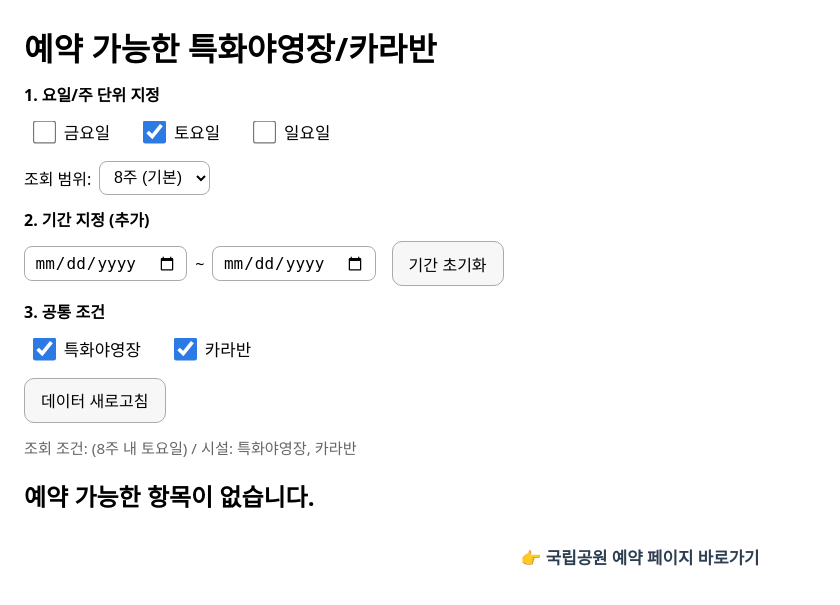
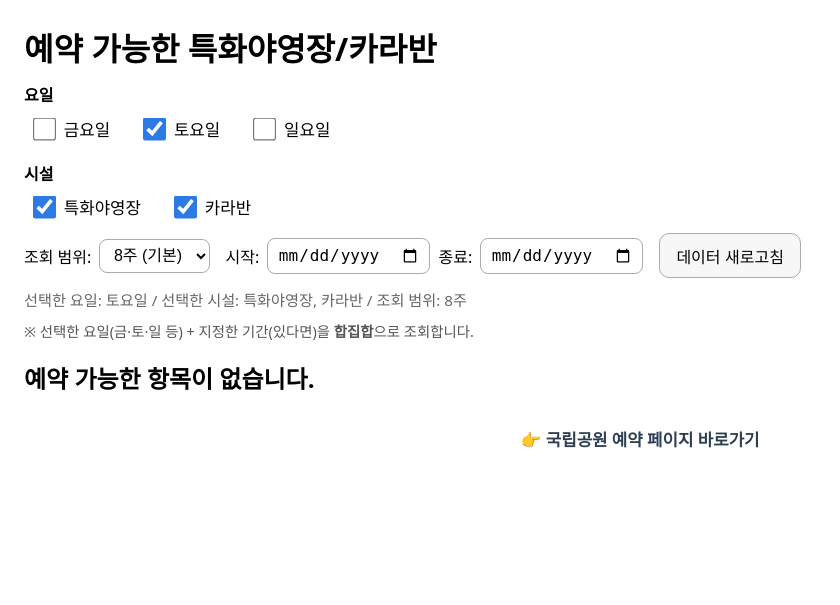
Before and after one commit to JaykayChoi/knps-reservation-viewer, a Flask app: page / in a window 1280 px wide. Shown: the top 605 px of the page, without its empty margins (0-840 px from the left). Run offline with Flask 2, Linux system fonts and the light colour scheme; data that the repository does not hold is empty.

Commit message:
Revert "."
This reverts commit e6d68ffed77e656acd4422985cbf070fd927b035.

```diff
--- a/app.py
+++ b/app.py
@@ -9,20 +9,31 @@ app = Flask(__name__)
 def home():
     return render_template("index.html")
 
+def _parse_date(s: str):
+    """YYYY-MM-DD 또는 YYYY.MM.DD 허용. 잘못되면 None."""
+    if not s:
+        return None
+    for fmt in ("%Y-%m-%d", "%Y.%m.%d"):
+        try:
+            return datetime.datetime.strptime(s.strip(), fmt).date()
+        except Exception:
+            pass
+    return None
+
 @app.route("/api/reservations")
 def reservations():
     today = datetime.date.today()
-    # ✅ set을 사용하여 중복 날짜를 자동으로 처리
-    all_target_dates = set()
 
-    # --- [A] n주 이내의 선택된 요일 검색 ---
+    # ✅ 주수 파라미터 (1~10), 기본 8주
     try:
         weeks = int(request.args.get("weeks", "8"))
     except Exception:
         weeks = 8
     if weeks < 1 or weeks > 10:
         weeks = 8
+    total_days = weeks * 7
 
+    # ✅ 요일 파라미터: Python weekday() 기준 (월=0 ... 일=6). 기본값: 토요일(5)
     raw_days = request.args.get("days", "5")
     try:
         selected_days = {int(x) for x in raw_days.split(",") if x != ""}
@@ -32,61 +43,72 @@ def reservations():
     if not selected_days:
         selected_days = {5}
 
-    total_days = weeks * 7
-    for i in range(total_days):
-        day = today + datetime.timedelta(days=i)
-        if day.weekday() in selected_days:
-            all_target_dates.add(day.strftime("%Y%m%d"))
-
-    print(f"[API] 주/요일 조건 검색 완료. 현재 {len(all_target_dates)}개 날짜")
-
-    # --- [B] 지정된 기간 내의 모든 날짜 검색 ---
-    start_date_str = request.args.get("start_date")
-    end_date_str = request.args.get("end_date")
-    if start_date_str and end_date_str:
-        try:
-            start_date = datetime.datetime.strptime(start_date_str, "%Y-%m-%d").date()
-            end_date = datetime.datetime.strptime(end_date_str, "%Y-%m-%d").date()
-            delta = end_date - start_date
-            for i in range(delta.days + 1):
-                day = start_date + datetime.timedelta(days=i)
-                all_target_dates.add(day.strftime("%Y%m%d"))
-            print(f"[API] 기간 조건 추가 완료. 현재 {len(all_target_dates)}개 날짜")
-        except Exception as e:
-            print(f"[API] 날짜 파싱 오류: {e}")
-
-    # ✅ 합쳐진 날짜 목록을 정렬하여 최종 조회 대상으로 확정
-    target_dates = sorted(list(all_target_dates))
-    print(f"[API] 통합 조회 시작. 최종 조회일자수={len(target_dates)}")
-
-    # 시설 파라미터 (공통)
+    # ✅ 시설 파라미터: 기본값 둘 다
     raw_types = request.args.get("types", "특화야영장,카라반")
     selected_types = {x.strip() for x in raw_types.split(",") if x.strip()}
     if not selected_types:
         selected_types = {"특화야영장", "카라반"}
 
-    # 이하 API 호출 로직은 동일
+    # ✅ 날짜 범위 파라미터 (있으면 ‘추가로’ 포함; 요일/주수와 합집합)
+    start_str = (request.args.get("start_date") or "").strip()
+    end_str   = (request.args.get("end_date") or "").strip()
+    start_date = _parse_date(start_str)
+    end_date   = _parse_date(end_str)
+
+    # ✅ 요일 기반 후보 (오늘부터 weeks*7일 중 선택 요일만)
+    weekday_dates = [
+        (today + datetime.timedelta(days=i)).strftime("%Y%m%d")
+        for i in range(total_days)
+        if (today + datetime.timedelta(days=i)).weekday() in selected_days
+    ]
+
+    # ✅ 날짜 범위 후보 (양 끝 포함, 과도 방지를 위해 최대 120일)
+    range_dates = []
+    if start_date and end_date and start_date <= end_date:
+        max_span = 120
+        span = (end_date - start_date).days + 1
+        if span > max_span:
+            end_date = start_date + datetime.timedelta(days=max_span - 1)
+            span = max_span
+        range_dates = [
+            (start_date + datetime.timedelta(days=i)).strftime("%Y%m%d")
+            for i in range(span)
+        ]
+
+    # ✅ 최종 타깃: 합집합(중복 제거)
+    target_dates = sorted(set(weekday_dates) | set(range_dates))
+
+    print(
+        f"[API] 주수={weeks}, 요일={sorted(selected_days)}, 시설={sorted(selected_types)} "
+        f"/ 날짜범위={start_date}~{end_date} / (요일 {len(weekday_dates)} + 범위 {len(range_dates)}) "
+        f"→ 조회일자수={len(target_dates)}"
+    )
+
     filtered_results = []
+
     for date in target_dates:
         try:
             url = "https://reservation.knps.or.kr/reservation/selectCampRemainSiteList.do"
             data = {"prd_sal_ymd": date, "park": ""}
             headers = {
                 "Content-Type": "application/x-www-form-urlencoded; charset=UTF-8",
-                "X-Requested-With": "XMLHttpRequest",
+                "X-Requested-With": "XMLHttpRequest"
             }
+
             resp = requests.post(url, data=data, headers=headers, timeout=10)
             resp.raise_for_status()
             result = resp.json()
+
             filtered = [
                 {**item, "query_date": date}
                 for item in result.get("list", [])
                 if item.get("prdCtgNm") in selected_types
                 and (item.get("cntN") or 0) > 0
-                and item.get("officeNm")
-                not in ("북한산", "한려해상", "다도해해상", "지리산경남", "무등산동부")
+                and item.get("officeNm") not in ("북한산", "한려해상", "다도해해상", "지리산경남", "무등산동부")
             ]
+
             filtered_results.extend(filtered)
+
         except Exception as e:
             print(f"[{date}] 호출 실패: {e}")
 
--- a/templates/index.html
+++ b/templates/index.html
@@ -6,187 +6,311 @@
   <meta name="viewport" content="width=device-width, initial-scale=1, maximum-scale=1" />
   <style>
     :root {
-      --gap: 1rem; --card-radius: 10px; --touch-size: 20px;
-      --checkbox-scale: 1.15; --text-muted: #666; --border: #ccc;
+      --gap: 1rem;
+      --card-radius: 10px;
+      --touch-size: 20px;
+      --checkbox-scale: 1.15;
+      --text-muted: #666;
+      --border: #ccc;
     }
+
     body { font-family: system-ui, -apple-system, Segoe UI, Roboto, sans-serif; padding: 1rem; }
     h1 { margin: 0 0 0.75rem; }
-    .controls { display: grid; grid-template-columns: 1fr auto; gap: var(--gap); align-items: start; margin-bottom: 0.75rem; }
-    @media (max-width: 640px) { .controls { grid-template-columns: 1fr; } }
-    .check-wrap { display: grid; gap: 0.8rem; }
+
+    .controls {
+      display: grid;
+      grid-template-columns: 1fr auto;
+      gap: var(--gap);
+      align-items: start;
+      margin-bottom: 0.75rem;
+    }
+    @media (max-width: 640px) {
+      .controls { grid-template-columns: 1fr; }
+    }
+
+    .check-wrap { display: grid; gap: 0.6rem; }
     .group-title { font-weight: 600; margin-bottom: -0.2rem; }
-    .row { display: flex; flex-wrap: wrap; gap: 0.6rem 1rem; align-items: center; }
+    .row { display:flex; flex-wrap:wrap; gap: 0.6rem 1rem; align-items:center; }
+
     .check-group { display: flex; flex-wrap: wrap; gap: 0.8rem 1.2rem; }
-    .check { display: inline-flex; align-items: center; gap: 0.5rem; min-height: var(--touch-size); padding: 0.2rem 0.3rem; border-radius: 8px; }
-    .check input[type="checkbox"] { width: var(--touch-size); height: var(--touch-size); transform: scale(var(--checkbox-scale)); transform-origin: left center; accent-color: #2c7be5; }
+
+    .check {
+      display: inline-flex;
+      align-items: center;
+      gap: 0.5rem;
+      min-height: var(--touch-size);
+      padding: 0.2rem 0.3rem;
+      border-radius: 8px;
+    }
+    .check input[type="checkbox"] {
+      width: var(--touch-size);
+      height: var(--touch-size);
+      transform: scale(var(--checkbox-scale));
+      transform-origin: left center;
+      accent-color: #2c7be5;
+    }
     .check span { font-size: 1.05rem; }
-    .select, .date-picker { display: flex; align-items: center; gap: 0.5rem; font-size: 1rem; }
-    .select select, .date-picker input { font-size: 1rem; padding: 0.4rem 0.6rem; border: 1px solid #aaa; border-radius: 8px; background: #fff; }
-    button.refresh, button.clear-dates { justify-self: start; padding: 0.6rem 1rem; border: 1px solid #aaa; border-radius: 10px; background: #f7f7f7; cursor: pointer; font-size: 1rem; }
-    button.refresh:active, button.clear-dates:active { transform: translateY(1px); }
-    button.refresh:hover, button.clear-dates:hover { background: #f0f0f0; }
+
+    .select {
+      display:flex; align-items:center; gap:0.5rem;
+      font-size: 1rem;
+    }
+    .select select, .select input[type="date"] {
+      font-size: 1rem;
+      padding: 0.4rem 0.6rem;
+      border: 1px solid #aaa;
+      border-radius: 8px;
+      background:#fff;
+    }
+
+    button.refresh {
+      justify-self: start;
+      padding: 0.6rem 1rem;
+      border: 1px solid #aaa;
+      border-radius: 10px;
+      background: #f7f7f7;
+      cursor: pointer;
+      font-size: 1rem;
+    }
+    button.refresh:active { transform: translateY(1px); }
+    button.refresh:hover { background: #f0f0f0; }
+
     .muted { color: var(--text-muted); font-size: 0.95rem; }
-    .item { margin-bottom: 1em; padding: 0.75em; border: 1px solid var(--border); border-radius: var(--card-radius); background: #fff; }
+
+    .item {
+      margin-bottom: 1em;
+      padding: 0.75em;
+      border: 1px solid var(--border);
+      border-radius: var(--card-radius);
+      background: #fff;
+    }
     .date-label { font-weight: bold; margin: 1.5em 0 0.6em; font-size: 1.15em; }
+
     .footer-link { margin-top: 2rem; text-align: center; font-size: 1.05em; }
     .footer-link a { text-decoration: none; font-weight: bold; color: #2c3e50; }
     .footer-link a:hover { text-decoration: underline; }
+
+    .hint { font-size: 0.9rem; color: #555; }
   </style>
 </head>
 <body>
   <h1>예약 가능한 특화야영장/카라반</h1>
+
   <div class="controls">
     <div class="check-wrap">
-      <div class="group-title">1. 요일/주 단위 지정</div>
+      <div class="group-title">요일</div>
       <div class="check-group" id="days-group">
         <label class="check"><input type="checkbox" class="day-check" value="4" /><span>금요일</span></label>
         <label class="check"><input type="checkbox" class="day-check" value="5" /><span>토요일</span></label>
         <label class="check"><input type="checkbox" class="day-check" value="6" /><span>일요일</span></label>
       </div>
+
+      <div class="group-title" style="margin-top:0.4rem;">시설</div>
+      <div class="check-group" id="types-group">
+        <label class="check"><input type="checkbox" class="type-check" value="특화야영장" /><span>특화야영장</span></label>
+        <label class="check"><input type="checkbox" class="type-check" value="카라반" /><span>카라반</span></label>
+      </div>
+
       <div class="row">
         <div class="select">
           <label for="weeks-select">조회 범위:</label>
           <select id="weeks-select">
-            <option value="1">1주</option> <option value="2">2주</option>
-            <option value="3">3주</option> <option value="4">4주</option>
-            <option value="5">5주</option> <option value="6">6주</option>
-            <option value="7">7주</option> <option value="8" selected>8주 (기본)</option>
-            <option value="9">9주</option> <option value="10">10주</option>
+            <option value="1">1주</option>
+            <option value="2">2주</option>
+            <option value="3">3주</option>
+            <option value="4">4주</option>
+            <option value="5">5주</option>
+            <option value="6">6주</option>
+            <option value="7">7주</option>
+            <option value="8">8주 (기본)</option>
+            <option value="9">9주</option>
+            <option value="10">10주</option>
           </select>
         </div>
+
+        <!-- ✅ 추가 날짜 범위 (있으면 요일+주수와 합집합으로 조회) -->
+        <div class="select">
+          <label for="start-date">시작:</label>
+          <input type="date" id="start-date" />
+          <label for="end-date">종료:</label>
+          <input type="date" id="end-date" />
         </div>
 
-      <div class="group-title">2. 기간 지정 (추가)</div>
-      <div class="row">
-        <div class="date-picker">
-          <input type="date" id="start-date"> <span>~</span> <input type="date" id="end-date">
-        </div>
-        <button id="btn-clear-dates" class="clear-dates">기간 초기화</button>
-      </div>
-
-      <div class="group-title">3. 공통 조건</div>
-      <div class="check-group" id="types-group">
-        <label class="check"><input type="checkbox" class="type-check" value="특화야영장" /><span>특화야영장</span></label>
-        <label class="check"><input type="checkbox" class="type-check" value="카라반" /><span>카라반</span></label>
-      </div>
-      <div class="row">
         <button id="btn-refresh" class="refresh">데이터 새로고침</button>
       </div>
 
       <div class="muted" id="selected-label"></div>
+      <div class="hint">※ 선택한 요일(금·토·일 등) + 지정한 기간(있다면)을 <b>합집합</b>으로 조회합니다.</div>
     </div>
   </div>
+
   <div id="list"><h2>불러오는 중...</h2></div>
+
   <div class="footer-link">
-    <a href="https://reservation.knps.or.kr/reservation/searchSimpleCampReservation.do" target="_blank" rel="noopener noreferrer">
+    <a href="https://reservation.knps.or.kr/reservation/searchSimpleCampReservation.do"
+       target="_blank" rel="noopener noreferrer">
       👉 국립공원 예약 페이지 바로가기
     </a>
   </div>
 
   <script>
-    const DAY_KEY = 'selectedDays', TYPE_KEY = 'selectedTypes', WEEKS_KEY = 'weeksAhead';
-    const START_DATE_KEY = 'startDate', END_DATE_KEY = 'endDate';
-    const DAY_LABELS = {0:'일',1:'월',2:'화',3:'수',4:'목',5:'금',6:'토'};
-    const PYWDAY_LABELS = {4:'금요일',5:'토요일',6:'일요일'};
+    const DAY_KEY   = 'selectedDays';
+    const TYPE_KEY  = 'selectedTypes';
+    const WEEKS_KEY = 'weeksAhead';
+    const START_KEY = 'customStartDate'; // YYYY-MM-DD
+    const END_KEY   = 'customEndDate';   // YYYY-MM-DD
 
-    function formatDisplayDate(dateStr) {
-        const y = Number(dateStr.slice(0,4)), m = Number(dateStr.slice(4,6)), d = Number(dateStr.slice(6,8));
+    const DAY_LABELS = {0:'일',1:'월',2:'화',3:'수',4:'목',5:'금',6:'토'}; // Date.getDay()
+    const PYWDAY_LABELS = {4:'금요일',5:'토요일',6:'일요일'};            // Python weekday() 값용 표기
+
+    function formatDisplayDate(yyyymmdd) {
+      const y = Number(yyyymmdd.slice(0,4));
+      const m = Number(yyyymmdd.slice(4,6));
+      const d = Number(yyyymmdd.slice(6,8));
       const dt = new Date(y, m - 1, d);
-        return `${y}-${String(m).padStart(2,'0')}-${String(d).padStart(2,'0')} (${DAY_LABELS[dt.getDay()]})`;
+      const week = DAY_LABELS[dt.getDay()];
+      return `${y}-${String(m).padStart(2,'0')}-${String(d).padStart(2,'0')} (${week})`;
     }
 
-    // --- LocalStorage 저장/복원 함수들 ---
+    // 저장/복원 (요일)
     function getSelectedDays() {
       const raw = localStorage.getItem(DAY_KEY);
-        if (raw) { try { const arr = JSON.parse(raw); if (Array.isArray(arr) && arr.length) return arr.map(Number); } catch {} }
-        return [5];
+      if (raw) {
+        try {
+          const arr = JSON.parse(raw);
+          if (Array.isArray(arr) && arr.length) return arr.map(Number);
+        } catch {}
       }
-    function setSelectedDays(days) { localStorage.setItem(DAY_KEY, JSON.stringify(days.map(Number))); }
+      return [5]; // 기본: 토요일
+    }
+    function setSelectedDays(days) {
+      localStorage.setItem(DAY_KEY, JSON.stringify(days.map(Number)));
+    }
+
+    // 저장/복원 (시설)
     function getSelectedTypes() {
       const raw = localStorage.getItem(TYPE_KEY);
-        if (raw) { try { const arr = JSON.parse(raw); if (Array.isArray(arr) && arr.length) return arr; } catch {} }
+      if (raw) {
+        try {
+          const arr = JSON.parse(raw);
+          if (Array.isArray(arr) && arr.length) return arr;
+        } catch {}
+      }
       return ["특화야영장", "카라반"];
     }
-    function setSelectedTypes(types) { localStorage.setItem(TYPE_KEY, JSON.stringify(types)); }
+    function setSelectedTypes(types) {
+      localStorage.setItem(TYPE_KEY, JSON.stringify(types));
+    }
+
+    // 저장/복원 (주수)
     function getWeeksAhead() {
-        const v = Number(localStorage.getItem(WEEKS_KEY));
+      const raw = localStorage.getItem(WEEKS_KEY);
+      const v = Number(raw);
       if (Number.isInteger(v) && v >= 1 && v <= 10) return v;
       return 8;
     }
-    function setWeeksAhead(v) { localStorage.setItem(WEEKS_KEY, String(v)); }
-    function getStartDate() { return localStorage.getItem(START_DATE_KEY) || ''; }
-    function setStartDate(date) { date ? localStorage.setItem(START_DATE_KEY, date) : localStorage.removeItem(START_DATE_KEY); }
-    function getEndDate() { return localStorage.getItem(END_DATE_KEY) || ''; }
-    function setEndDate(date) { date ? localStorage.setItem(END_DATE_KEY, date) : localStorage.removeItem(END_DATE_KEY); }
+    function setWeeksAhead(v) {
+      localStorage.setItem(WEEKS_KEY, String(v));
+    }
+
+    // 저장/복원 (추가 날짜 범위)
+    function getStartDate() {
+      const s = localStorage.getItem(START_KEY) || '';
+      return /^\d{4}-\d{2}-\d{2}$/.test(s) ? s : '';
+    }
+    function setStartDate(v) {
+      if (v && /^\d{4}-\d{2}-\d{2}$/.test(v)) localStorage.setItem(START_KEY, v);
+      else localStorage.removeItem(START_KEY);
+    }
+    function getEndDate() {
+      const s = localStorage.getItem(END_KEY) || '';
+      return /^\d{4}-\d{2}-\d{2}$/.test(s) ? s : '';
+    }
+    function setEndDate(v) {
+      if (v && /^\d{4}-\d{2}-\d{2}$/.test(v)) localStorage.setItem(END_KEY, v);
+      else localStorage.removeItem(END_KEY);
+    }
 
     function applySelectionsToUI(days, types, weeks, startDate, endDate) {
-        // 모든 UI 요소의 현재 상태를 반영 (비활성화 없음)
-        document.querySelectorAll('.day-check').forEach(cb => { cb.checked = days.includes(Number(cb.value)); });
-        document.querySelectorAll('.type-check').forEach(cb => { cb.checked = types.includes(cb.value); });
+      document.querySelectorAll('.day-check').forEach(cb => {
+        cb.checked = days.includes(Number(cb.value));
+      });
+      document.querySelectorAll('.type-check').forEach(cb => {
+        cb.checked = types.includes(cb.value);
+      });
       document.getElementById('weeks-select').value = String(weeks);
-        document.getElementById('start-date').value = startDate;
-        document.getElementById('end-date').value = endDate;
 
-        // ✅ 두 조건이 함께 표시되는 라벨 로직
+      document.getElementById('start-date').value = startDate || '';
+      document.getElementById('end-date').value   = endDate || '';
+
+      const labelDays  = (days.length ? days.map(d => PYWDAY_LABELS[d]).join(', ') : '없음');
       const labelTypes = (types.length ? types.join(', ') : '없음');
-        const labelDays = (days.length ? days.map(d => PYWDAY_LABELS[d]).join(', ') : '없음');
-        const weeksLabel = `${weeks}주 내 ${labelDays}`;
-
-        let dateInfoLabel = weeksLabel;
+      let labelText = `선택한 요일: ${labelDays} / 선택한 시설: ${labelTypes} / 조회 범위: ${weeks}주`;
       if (startDate && endDate) {
-            const periodLabel = `기간: ${startDate} ~ ${endDate} (모든 요일)`;
-            dateInfoLabel = `${weeksLabel} + ${periodLabel}`;
+        labelText += ` / 추가 기간: ${startDate} ~ ${endDate} (합집합)`;
       }
-        document.getElementById('selected-label').textContent = `조회 조건: (${dateInfoLabel}) / 시설: ${labelTypes}`;
+      document.getElementById('selected-label').textContent = labelText;
     }
 
+    // ✅ 항상 days/weeks/types는 보내고, start/end는 ‘있으면 추가’로 붙임
     function buildQueryParams(days, types, weeks, startDate, endDate) {
-        // ✅ 모든 파라미터를 API로 전송
-        const typeParam = types.join(',') || '특화야영장,카라반';
-        const dayParam = days.join(',') || '5';
+      const dayParam   = (days.length ? days.join(',') : '5');
+      const typeParam  = (types.length ? types.join(',') : '특화야영장,카라반');
       const weeksParam = (Number.isInteger(weeks) && weeks >= 1 && weeks <= 10) ? weeks : 8;
 
-        let query = `?weeks=${weeksParam}&days=${encodeURIComponent(dayParam)}&types=${encodeURIComponent(typeParam)}`;
-
+      let qs = `?days=${encodeURIComponent(dayParam)}&types=${encodeURIComponent(typeParam)}&weeks=${weeksParam}`;
       if (startDate && endDate) {
-            query += `&start_date=${startDate}&end_date=${endDate}`;
+        qs += `&start_date=${encodeURIComponent(startDate)}&end_date=${encodeURIComponent(endDate)}`;
       }
-        return query;
+      return qs;
     }
 
     async function fetchAndRender() {
-        const days = getSelectedDays(), types = getSelectedTypes(), weeks = getWeeksAhead();
-        const startDate = getStartDate(), endDate = getEndDate();
+      const days      = getSelectedDays();
+      const types     = getSelectedTypes();
+      const weeks     = getWeeksAhead();
+      const startDate = getStartDate();
+      const endDate   = getEndDate();
 
       applySelectionsToUI(days, types, weeks, startDate, endDate);
 
       const list = document.getElementById('list');
       list.innerHTML = '<h2>불러오는 중...</h2>';
+
       try {
-            const query = buildQueryParams(days, types, weeks, startDate, endDate);
-            const res = await fetch(`/api/reservations${query}`);
+        const qs = buildQueryParams(days, types, weeks, startDate, endDate);
+        const res = await fetch(`/api/reservations${qs}`);
         const data = await res.json();
+
         list.innerHTML = '';
         if (!Array.isArray(data) || data.length === 0) {
           list.innerHTML = '<h2>예약 가능한 항목이 없습니다.</h2>';
           return;
         }
+
+        // 날짜별 그룹화
         const grouped = {};
         for (const item of data) {
           const date = item.query_date;
           if (!grouped[date]) grouped[date] = [];
           grouped[date].push(item);
         }
+
         Object.keys(grouped).sort().forEach(date => {
           const section = document.createElement('div');
-                section.innerHTML = `<div class="date-label">📅 ${formatDisplayDate(date)}</div>`;
+          const formattedDate = formatDisplayDate(date);
+          section.innerHTML = `<div class="date-label">📅 ${formattedDate}</div>`;
+
           grouped[date].forEach(item => {
             const div = document.createElement("div");
             div.className = "item";
-                    div.innerHTML = `<strong>${item.officeNm} - ${item.deptNm} - ${item.prdCtgNm}</strong><br>
-                                     전체: ${item.prdIdCnt} / 예약 가능: ${item.cntN} / 완료: ${item.cntC} / 당일: ${item.cntR}`;
+            div.innerHTML = `
+              <strong>${item.officeNm} - ${item.deptNm} - ${item.prdCtgNm}</strong><br>
+              전체: ${item.prdIdCnt} / 예약 가능: ${item.cntN} / 완료: ${item.cntC} / 당일: ${item.cntR}
+            `;
             section.appendChild(div);
           });
+
           list.appendChild(section);
         });
       } catch (err) {
@@ -195,41 +319,66 @@
       }
     }
 
+    // 초기화
     document.addEventListener('DOMContentLoaded', () => {
-        // 모든 이벤트 리스너는 fetchAndRender()를 호출하기만 하면 됨
-        const setupHandler = (selector, action) => {
-            document.querySelectorAll(selector).forEach(el => el.addEventListener('change', action));
-        };
-
-        const dayChange = () => {
-            const selected = Array.from(document.querySelectorAll('.day-check:checked')).map(x => Number(x.value));
-            setSelectedDays(selected.length ? selected : [5]); fetchAndRender();
-        };
-        const typeChange = () => {
-            const selected = Array.from(document.querySelectorAll('.type-check:checked')).map(x => x.value);
-            setSelectedTypes(selected.length ? selected : ["특화야영장", "카라반"]); fetchAndRender();
-        };
-        const weekChange = () => {
-            const v = Number(document.getElementById('weeks-select').value);
-            setWeeksAhead((Number.isInteger(v) && v >= 1 && v <= 10) ? v : 8); fetchAndRender();
-        };
-        const dateChange = () => {
-            const start = document.getElementById('start-date'), end = document.getElementById('end-date');
-            if (start.value && end.value && end.value < start.value) end.value = start.value;
-            setStartDate(start.value); setEndDate(end.value); fetchAndRender();
-        };
-
-        setupHandler('.day-check', dayChange);
-        setupHandler('.type-check', typeChange);
-        setupHandler('#weeks-select', weekChange);
-        setupHandler('#start-date', dateChange);
-        setupHandler('#end-date', dateChange);
-
-        document.getElementById('btn-refresh').addEventListener('click', fetchAndRender);
-        document.getElementById('btn-clear-dates').addEventListener('click', () => {
-            setStartDate(''); setEndDate(''); fetchAndRender();
+      // 요일 체크
+      document.querySelectorAll('.day-check').forEach(cb => {
+        cb.addEventListener('change', () => {
+          const selected = Array.from(document.querySelectorAll('.day-check'))
+            .filter(x => x.checked)
+            .map(x => Number(x.value));
+          setSelectedDays(selected.length ? selected : [5]);
+          fetchAndRender();
+        });
       });
 
+      // 시설 체크
+      document.querySelectorAll('.type-check').forEach(cb => {
+        cb.addEventListener('change', () => {
+          const selected = Array.from(document.querySelectorAll('.type-check'))
+            .filter(x => x.checked)
+            .map(x => x.value);
+          setSelectedTypes(selected.length ? selected : ["특화야영장", "카라반"]);
+          fetchAndRender();
+        });
+      });
+
+      // 주수 선택
+      document.getElementById('weeks-select').addEventListener('change', (e) => {
+        const v = Number(e.target.value);
+        const weeks = (Number.isInteger(v) && v >= 1 && v <= 10) ? v : 8;
+        setWeeksAhead(weeks);
+        fetchAndRender();
+      });
+
+      // 날짜 입력
+      const startInput = document.getElementById('start-date');
+      const endInput   = document.getElementById('end-date');
+
+      startInput.addEventListener('change', () => {
+        const v = startInput.value;
+        setStartDate(v);
+        const endVal = endInput.value;
+        if (endVal && v && endVal < v) {
+          endInput.value = '';
+          setEndDate('');
+        }
+        fetchAndRender();
+      });
+
+      endInput.addEventListener('change', () => {
+        const v = endInput.value;
+        setEndDate(v);
+        const startVal = startInput.value;
+        if (startVal && v && startVal > v) {
+          startInput.value = '';
+          setStartDate('');
+        }
+        fetchAndRender();
+      });
+
+      // 최초 로드
+      applySelectionsToUI(getSelectedDays(), getSelectedTypes(), getWeeksAhead(), getStartDate(), getEndDate());
       fetchAndRender();
     });
   </script>
```
Lines whose indentation alone changed are shown as unchanged.
